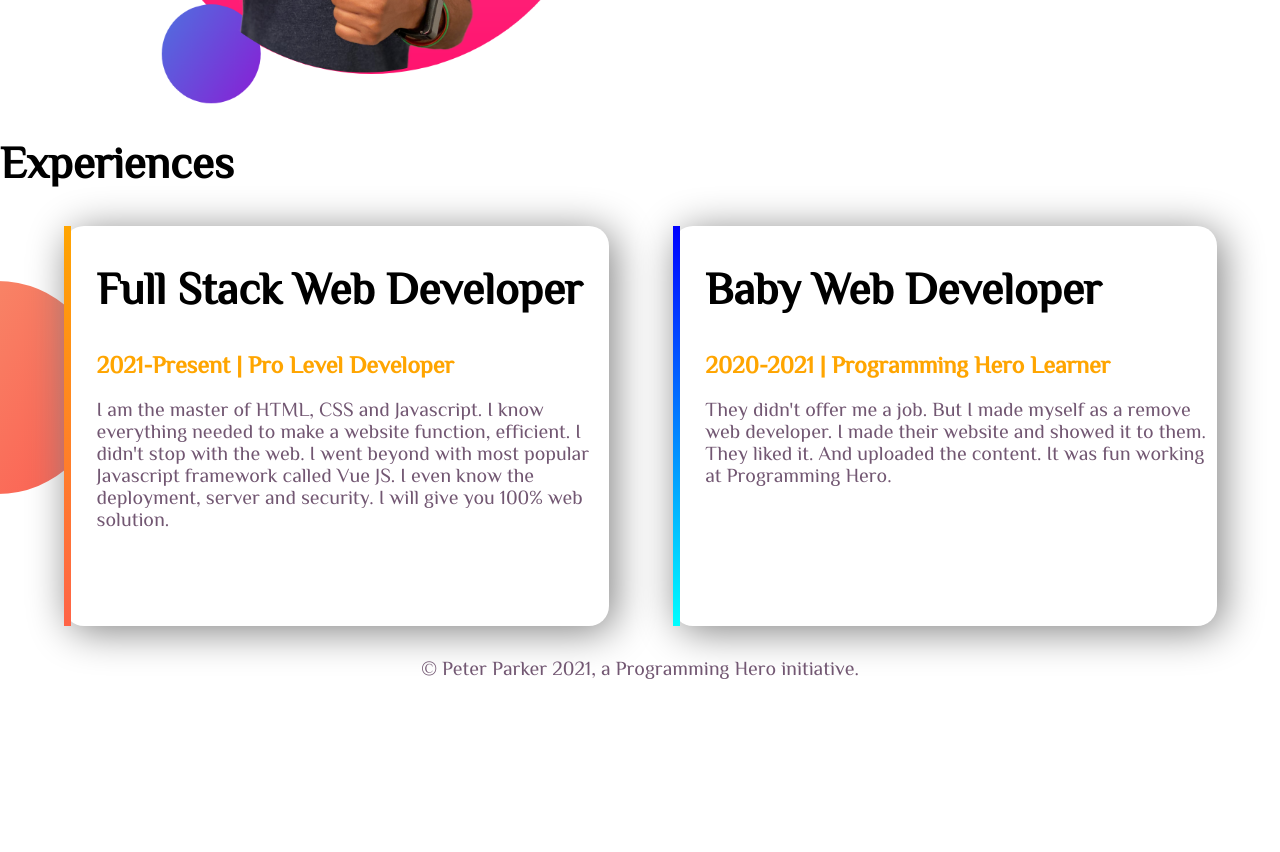
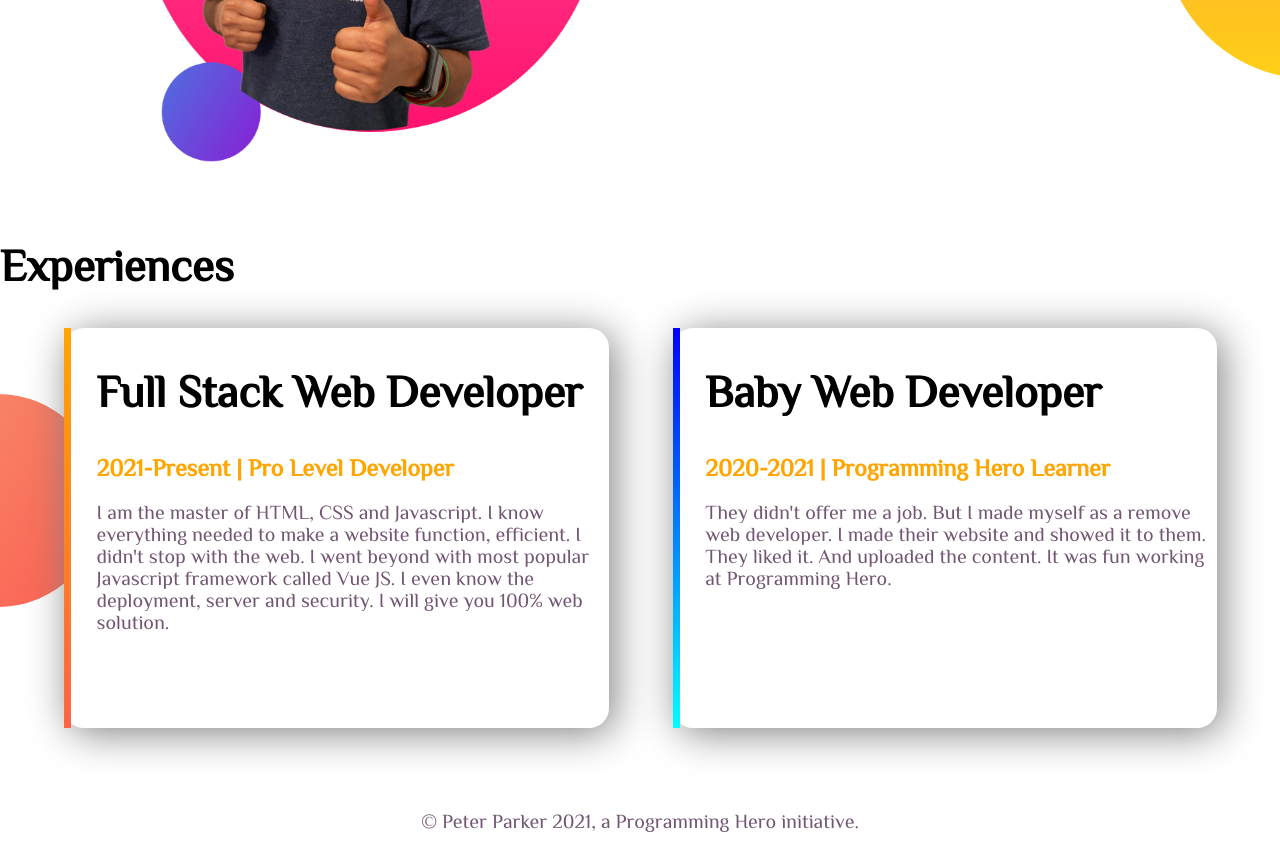
Before and after one commit to Romel07/my-portfolio-old, a plain HTML site: page index.html in a window 1280 px wide. Shown: the part 900-1752 px from the top of the page. Before the commit the page ends 1599 px from the top, so only its background shows below. Drawn offline with Linux system fonts and the light colour scheme.

Commit message:
new line added

```diff
--- a/style.css
+++ b/style.css
@@ -23,6 +23,8 @@ p{
 }
 section{
     height: 500px;
+    margin-bottom: 50px;
+    padding-bottom: 20px;
 }
 .top-banner{
     background-image: url("images/top-banner.png");
@@ -47,7 +49,7 @@ section{
     height: 80%;
     border-radius: 20px;
 }
-.footer{
+footer p{
     text-align: center;
 }
 .experience{
@@ -66,5 +68,5 @@ section{
     border-left: 7px solid;
     border-image: linear-gradient(180deg, blue, cyan);
     border-image-slice: 1;
-    border-radius: 20px;
+
 }
```
Also changed, not shown: index.html (+3 -1 lines).
